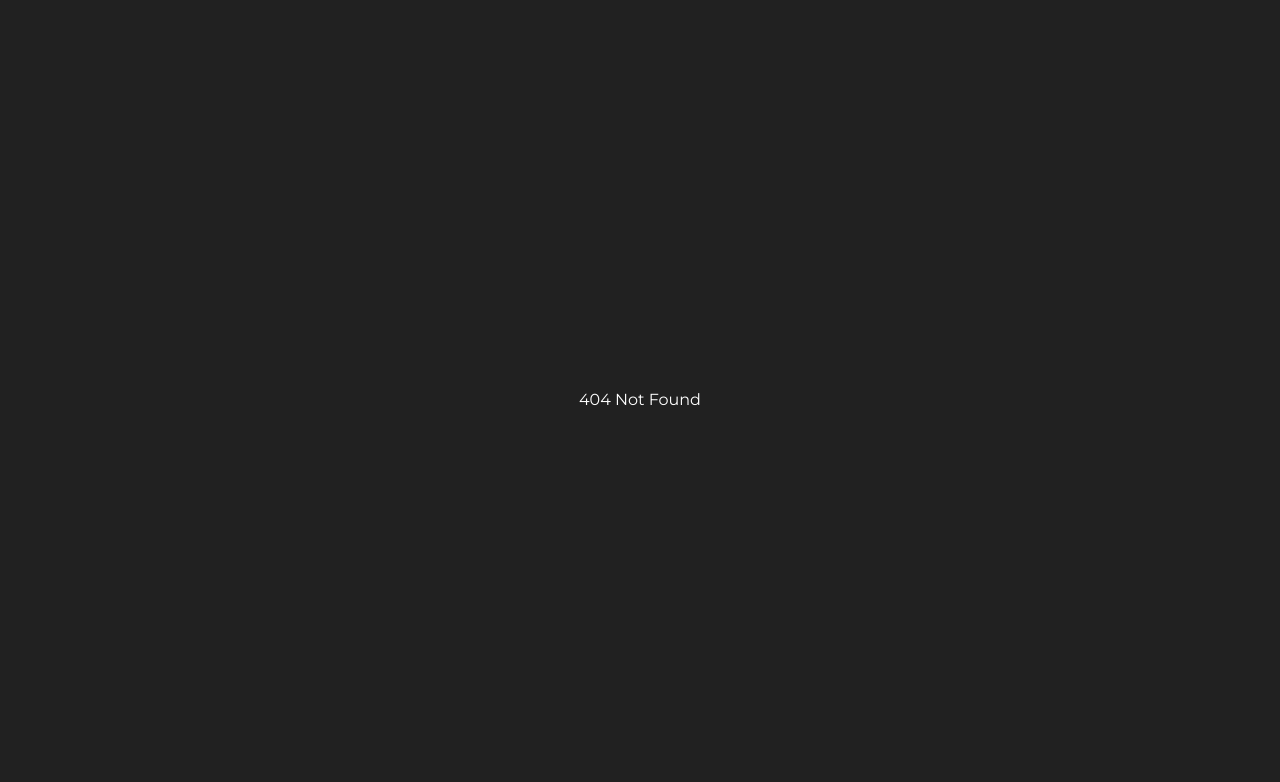
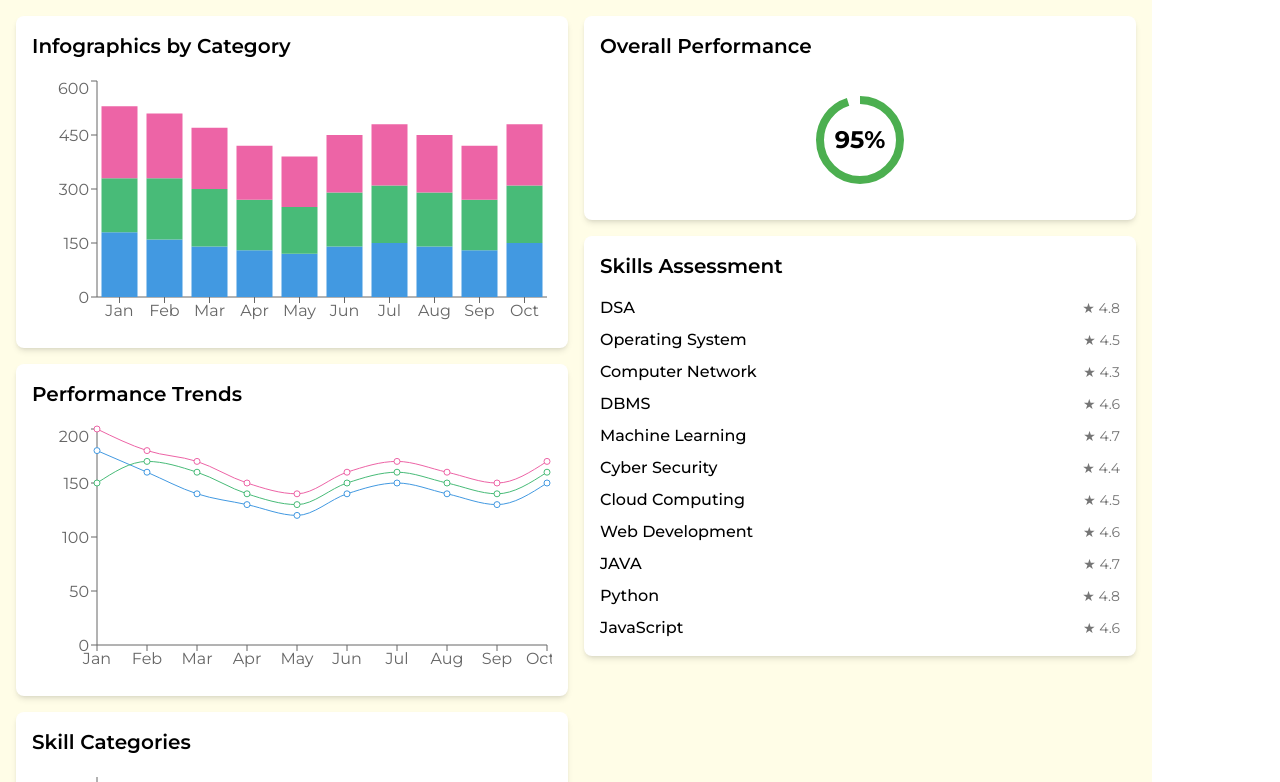
Before and after one commit to naitikshaxma/glamis_test, a React (Vite) app in the folder client/: page /performance-dashboard in a window 1280 px wide. Before the commit this address had no page. Shown: the top 782 px of the page. Built offline with nearby package versions, Linux system fonts and the light colour scheme; a web font is replaced by a local one.

Commit message:
interview by subject added

```diff
--- a/client/src/App.jsx
+++ b/client/src/App.jsx
@@ -27,6 +27,7 @@ import ForgotPassword from "./pages/ForgotPassword";
 import ResetPassword from "./pages/ResetPassword";
 import Team from "./pages/Team";
 import DetailedInterviewStats from './pages/DetailedInterviewStats';
+import PerformanceDashboard from './pages/PerformanceDashboard';
 
 
 
@@ -156,6 +157,7 @@ const App = () => {
                 />
 
                 <Route path="/detailed-interview-stats" element={<DetailedInterviewStats />} />
+                <Route path="/performance-dashboard" element={<PerformanceDashboard />} />
 
 
 
--- a/client/src/pages/DashboardContent.jsx
+++ b/client/src/pages/DashboardContent.jsx
@@ -20,8 +20,13 @@ const DashboardContent = () => {
 
   // Define navigation handler
   const handleNavigate = () => {
-    console.log("Navigating to detailed interview stats...");
+
     navigate("/detailed-interview-stats"); // Navigate to the specified path
+  };
+
+  const handlebySubject = () => {
+
+    navigate("/performance-dashboard"); // Navigate to the specified path
   };
   const Card = ({ title, lessons, progress, color, onClick }) => (
     <div
@@ -88,6 +93,7 @@ const DashboardContent = () => {
             lessons="40 lessons"
             progress="75%"
             color="bg-yellow-400"
+            onClick={handlebySubject}
           />
           <Card
             title="SVAR"
--- a/client/src/pages/DetailedInterviewStats.jsx
+++ b/client/src/pages/DetailedInterviewStats.jsx
@@ -134,18 +134,39 @@ const DetailedInterviewStats = () => {
   );
 
   return (
-    <div className="flex">
+    <div className="flex flex-col md:flex-row">
       {/* Sidebar */}
-      <div className="w-1/4">
+      <div className="w-full md:w-1/4">
         <Sidebar />
       </div>
 
       {/* Main Content */}
       <div className="flex-1 p-8 overflow-auto">
+        <div className="w-full md:w-4/5 p-10">
+          <header className="flex justify-between items-center mb-10">
+            <h2 className="text-2xl font-bold">
+              Hello <span className="text-black">Krishankant</span>, welcome back!
+            </h2>
+            <div className="flex items-center">
+              <i className="fas fa-bell text-gray-500 mr-5"></i>
+              <div className="flex items-center">
+                <img
+                  src="https://placehold.co/40x40"
+                  alt="User"
+                  className="rounded-full mr-2"
+                />
+                <span>Krishankant Saraswat</span>
+              </div>
+            </div>
+          </header>
+
+
+        </div>
         <ExpandedView />
       </div>
     </div>
   );
 };
 
+
 export default DetailedInterviewStats;
--- /dev/null
+++ b/client/src/pages/PerformanceDashboard.jsx
@@ -0,0 +1,153 @@
+import React from 'react';
+import { BarChart, Bar, LineChart, Line, XAxis, YAxis, ResponsiveContainer, Tooltip } from 'recharts';
+
+const CircularProgress = ({ value }) => {
+  const radius = 40;
+  const circumference = 2 * Math.PI * radius;
+  const progress = ((100 - value) / 100) * circumference;
+
+  return (
+    <div className="relative w-32 h-32 flex items-center justify-center">
+      <svg className="transform -rotate-90 w-full h-full">
+        <circle
+          className="stroke-slate-200"
+          strokeWidth="8"
+          fill="transparent"
+          r={radius}
+          cx="64"
+          cy="64"
+        />
+        <circle
+          className="stroke-green-500 transition-all duration-300 ease-in-out"
+          strokeWidth="8"
+          fill="transparent"
+          r={radius}
+          cx="64"
+          cy="64"
+          strokeDasharray={circumference}
+          strokeDashoffset={progress}
+        />
+      </svg>
+      <span className="absolute text-2xl font-bold text-slate-700">{value}%</span>
+    </div>
+  );
+};
+
+const PerformanceDashboard = () => {
+  const infographicData = [
+    { month: 'Jan', productivity: 180, efficiency: 150, quality: 200 },
+    { month: 'Feb', productivity: 160, efficiency: 170, quality: 180 },
+    { month: 'Mar', productivity: 140, efficiency: 160, quality: 170 },
+    { month: 'Apr', productivity: 130, efficiency: 140, quality: 150 },
+    { month: 'May', productivity: 120, efficiency: 130, quality: 140 },
+    { month: 'Jun', productivity: 140, efficiency: 150, quality: 160 },
+    { month: 'Jul', productivity: 150, efficiency: 160, quality: 170 },
+    { month: 'Aug', productivity: 140, efficiency: 150, quality: 160 },
+    { month: 'Sep', productivity: 130, efficiency: 140, quality: 150 },
+    { month: 'Oct', productivity: 150, efficiency: 160, quality: 170 },
+  ];
+
+  const performanceMetrics = [
+    { name: 'DSA', score: 4.8 },
+    { name: 'Operating System', score: 4.5 },
+    { name: 'Computer Network', score: 4.3 },
+    { name: 'DBMS', score: 4.6 },
+    { name: 'Machine Learning', score: 4.7 },
+    { name: 'Cyber Security', score: 4.4 },
+    { name: 'Cloud Computing', score: 4.5 },
+    { name: 'Web Development', score: 4.6 },
+    { name: 'JAVA', score: 4.7 },
+    { name: 'Python', score: 4.8 },
+    { name: 'JavaScript', score: 4.6 }
+  ];
+
+  const skillCategories = [
+    { category: 'Productivity', value: 85 },
+    { category: 'Efficiency', value: 75 },
+    { category: 'Domain Knowledge', value: 90 }
+  ];
+
+  return (
+    <div className="w-full max-w-6xl p-4 bg-yellow-50">
+      <div className="grid grid-cols-1 md:grid-cols-2 gap-4">
+        {/* Left Column */}
+        <div className="space-y-4">
+          {/* Monthly Performance Chart */}
+          <div className="bg-white rounded-lg shadow-md p-4">
+            <h2 className="text-xl font-semibold mb-4">Infographics by Category</h2>
+            <div className="h-64">
+              <ResponsiveContainer width="100%" height="100%">
+                <BarChart data={infographicData}>
+                  <XAxis dataKey="month" />
+                  <YAxis />
+                  <Tooltip />
+                  <Bar dataKey="productivity" fill="#4299e1" stackId="stack" />
+                  <Bar dataKey="efficiency" fill="#48bb78" stackId="stack" />
+                  <Bar dataKey="quality" fill="#ed64a6" stackId="stack" />
+                </BarChart>
+              </ResponsiveContainer>
+            </div>
+          </div>
+
+          {/* Trend Lines */}
+          <div className="bg-white rounded-lg shadow-md p-4">
+            <h2 className="text-xl font-semibold mb-4">Performance Trends</h2>
+            <div className="h-64">
+              <ResponsiveContainer width="100%" height="100%">
+                <LineChart data={infographicData}>
+                  <XAxis dataKey="month" />
+                  <YAxis />
+                  <Tooltip />
+                  <Line type="monotone" dataKey="productivity" stroke="#4299e1" />
+                  <Line type="monotone" dataKey="efficiency" stroke="#48bb78" />
+                  <Line type="monotone" dataKey="quality" stroke="#ed64a6" />
+                </LineChart>
+              </ResponsiveContainer>
+            </div>
+          </div>
+
+          {/* Skill Categories */}
+          <div className="bg-white rounded-lg shadow-md p-4">
+            <h2 className="text-xl font-semibold mb-4">Skill Categories</h2>
+            <div className="h-64">
+              <ResponsiveContainer width="100%" height="100%">
+                <BarChart data={skillCategories} layout="vertical">
+                  <XAxis type="number" />
+                  <YAxis dataKey="category" type="category" />
+                  <Tooltip />
+                  <Bar dataKey="value" fill="#4299e1" />
+                </BarChart>
+              </ResponsiveContainer>
+            </div>
+          </div>
+        </div>
+
+        {/* Right Column */}
+        <div className="space-y-4">
+          {/* Performance Gauge */}
+          <div className="bg-white rounded-lg shadow-md p-4">
+            <h2 className="text-xl font-semibold mb-4">Overall Performance</h2>
+            <div className="flex justify-center">
+              <CircularProgress value={95} />
+            </div>
+          </div>
+
+          {/* Leaderboard/Skills */}
+          <div className="bg-white rounded-lg shadow-md p-4">
+            <h2 className="text-xl font-semibold mb-4">Skills Assessment</h2>
+            <div className="space-y-2">
+              {performanceMetrics.map((metric) => (
+                <div key={metric.name} className="flex justify-between items-center">
+                  <span className="font-medium">{metric.name}</span>
+                  <span className="text-sm text-gray-600">★ {metric.score.toFixed(1)}</span>
+                </div>
+              ))}
+            </div>
+          </div>
+        </div>
+      </div>
+    </div>
+  );
+};
+
+export default PerformanceDashboard;
```
